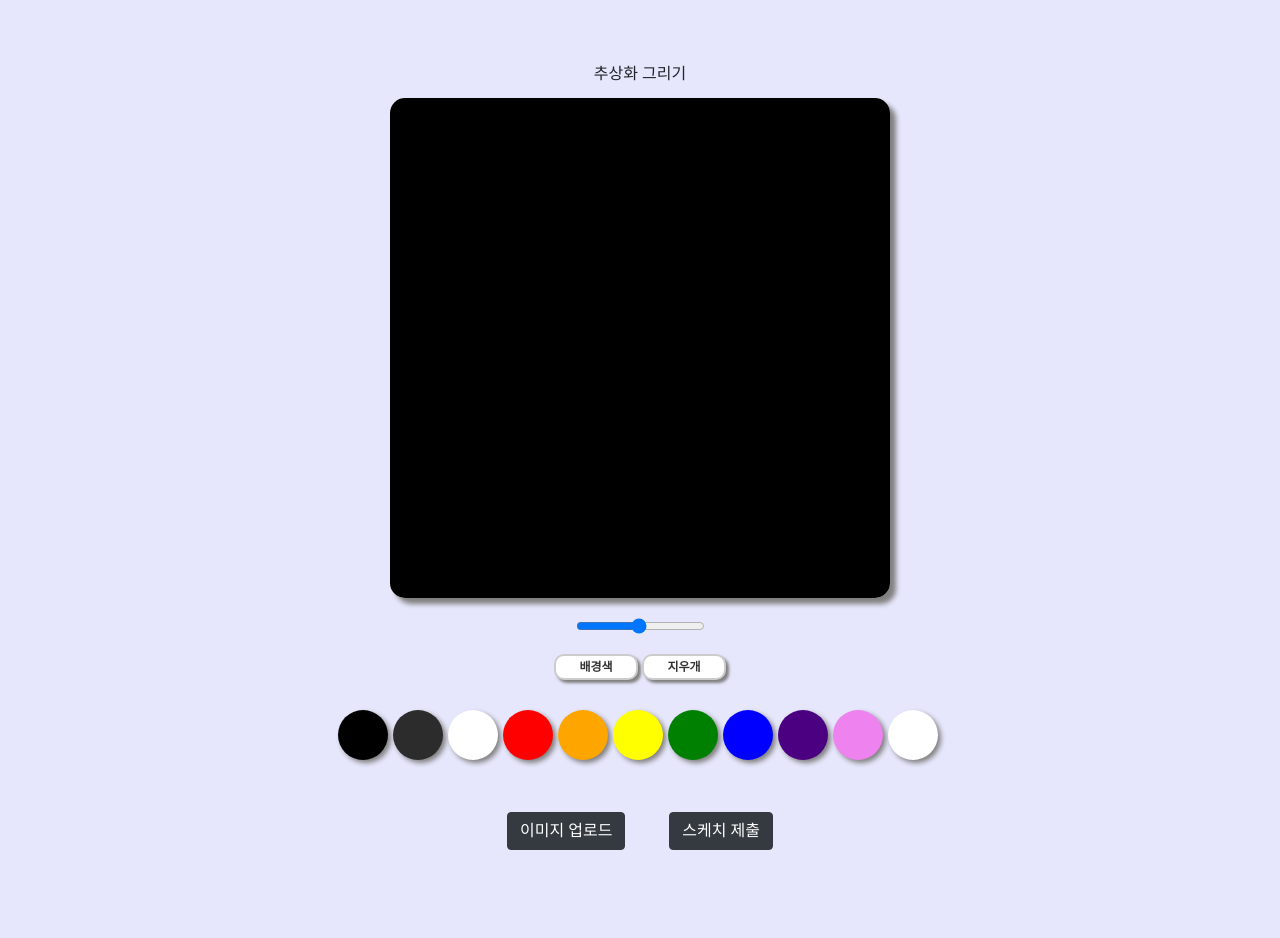
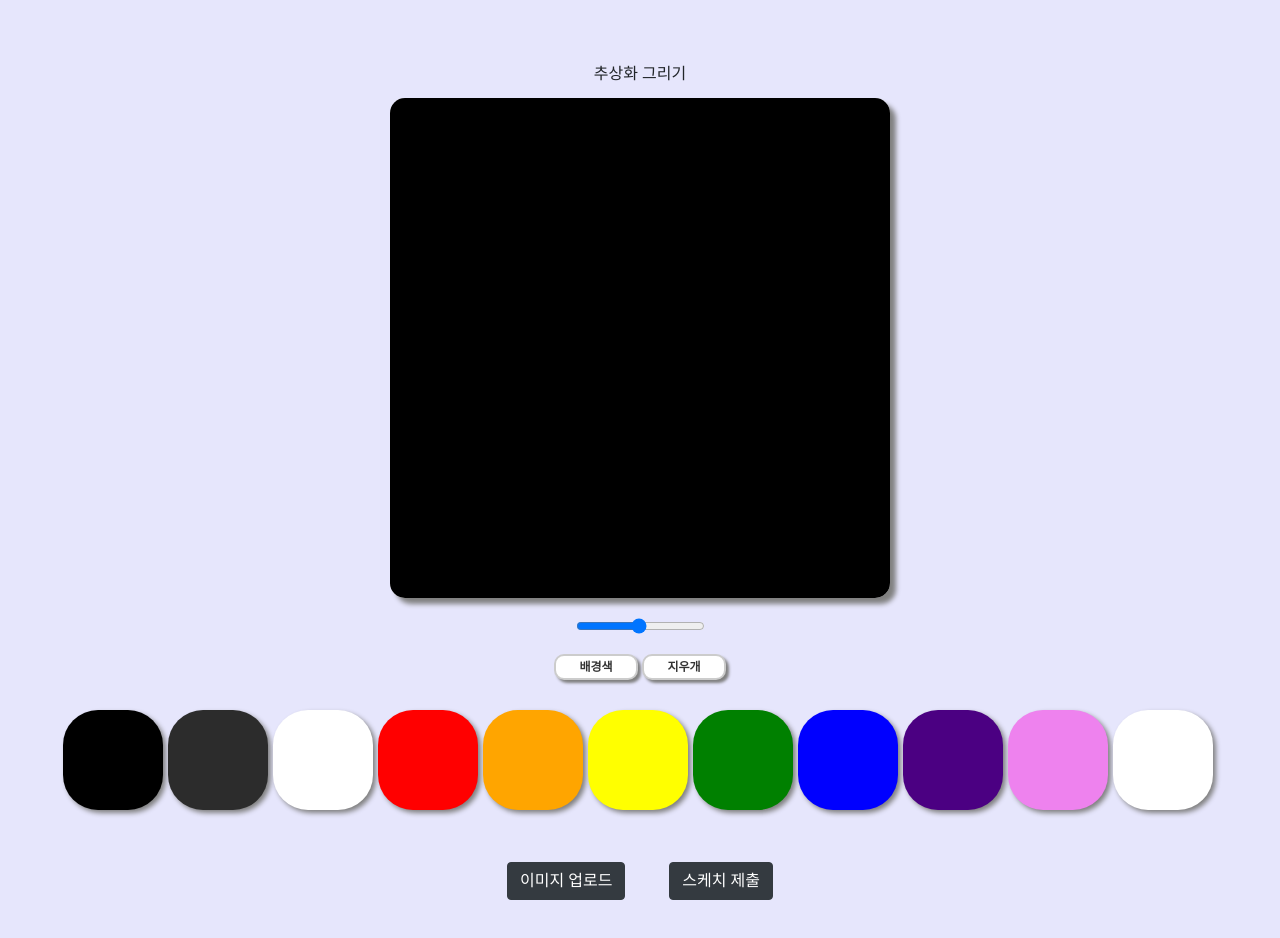
Before and after one commit to Ilevk/MyLittleMLOps_Project, a plain HTML site: page index.html in a window 1280 px wide. Drawn offline with nearby package versions, Linux system fonts and the light colour scheme.

Commit message:
Modify change size, color map

```diff
--- a/web/styles.css
+++ b/web/styles.css
@@ -24,9 +24,9 @@ body {
   display: flex;
 }
 .controls__colors .controls__color {
-  width: 50px;
-  height: 50px;
-  border-radius: 25px;
+  width: 100px;
+  height: 100px;
+  border-radius: 35px;
   margin-right: 5px;
   cursor: pointer;
   box-shadow: 3px 3px 5px grey;
@@ -37,9 +37,9 @@ body {
   font-size: 0;
   line-height: 0;
 
-  width: 50px;
-  height: 50px;
-  border-radius: 25px;
+  width: 100px;
+  height: 100px;
+  border-radius: 35px;
   border-width: 0px;
   margin-right: 5px;
   cursor: pointer;
```
